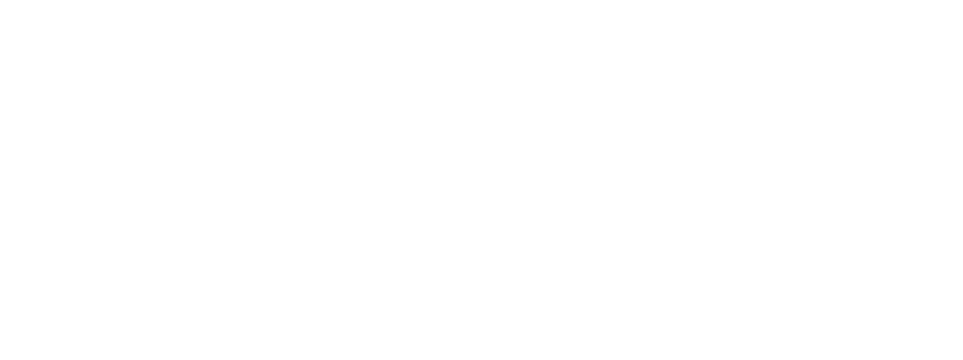
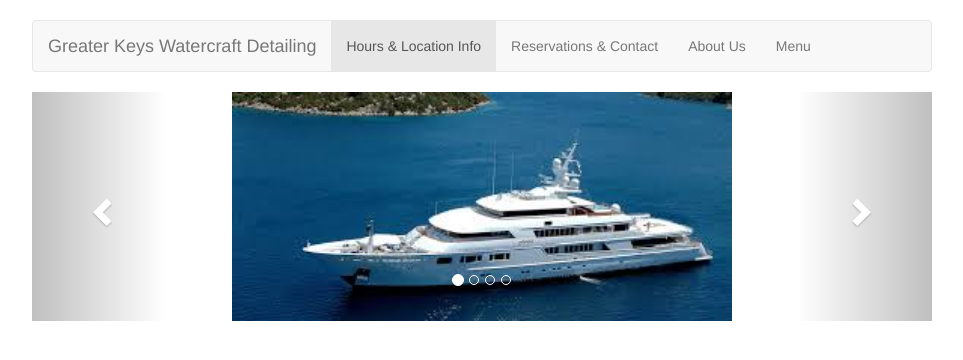
Before and after one commit to cvoskuil/webdesign1-finalproject, a plain HTML site: page index.html in a window 1280 px wide. Shown: the whole page, without its empty margins (158-1121 px from the left). Drawn offline with nearby package versions, Linux system fonts and the light colour scheme.

Commit message:
added navbar and carousel
items not functional yet

```diff
--- /dev/null
+++ b/css/style.css
@@ -0,0 +1,14 @@
+#pageWrapper
+{
+    width: 900px;
+    margin: 0 auto;
+    margin-top: 20px;
+}
+img
+{
+    margin: 0 auto;
+    width: 500px;
+}
+#myCarousel
+{
+}
--- a/index.html
+++ b/index.html
@@ -3,9 +3,76 @@
 <html>
 <head>
     <meta charset="utf-8" />
-    <title></title>
+    <title>Greater Keys Watercraft Detailing, Marathon FL</title>
+    <link rel="stylesheet" href="https://maxcdn.bootstrapcdn.com/bootstrap/3.3.5/css/bootstrap.min.css" />
+    <script src="https://maxcdn.bootstrapcdn.com/bootstrap/3.3.5/js/bootstrap.min.js"></script>
+    <link rel="stylesheet" href="css/style.css" />
+    <script src="https://ajax.googleapis.com/ajax/libs/jquery/2.1.3/jquery.min.js"></script>
 </head>
 <body>
+    <div id="pageWrapper">
 
+        <nav class="navbar navbar-default">
+            <div class="container-fluid">
+                <div class="navbar-header">
+                    <button type="button" class="navbar-toggle collapsed" data-toggle="collapse" data-target="#bs-example-navbar-collapse-1" aria-expanded="false">
+                        <span class="icon-bar"></span>
+                        <span class="icon-bar"></span>
+                        <span class="icon-bar"></span>
+                        <span class="icon-bar"></span>
+                    </button>
+                    <a class="navbar-brand" href="index.html">Greater Keys Watercraft Detailing</a>
+                </div>
+
+                <div class="collapse navbar-collapse" id="bs-example-navbar-collapse-1">
+                    <ul class="nav navbar-nav">
+                        <li class="active"><a href="location.html">Hours &amp; Location Info</a></li>
+                        <li><a href="reservations.html">Reservations &amp; Contact</a></li>
+                        <li><a href="about.html">About Us</a></li>
+                        <li><a href="menu.html">Menu</a></li>
+                    </ul>
+                </div>
+            </div>
+        </nav>
+
+        <div id="myCarousel" class="carousel slide" data-ride="carousel">
+            <!-- Indicators -->
+            <ol class="carousel-indicators">
+                <li data-target="#myCarousel" data-slide-to="0" class="active"></li>
+                <li data-target="#myCarousel" data-slide-to="1"></li>
+                <li data-target="#myCarousel" data-slide-to="2"></li>
+                <li data-target="#myCarousel" data-slide-to="3"></li>
+            </ol>
+
+            <!-- Wrapper for slides -->
+            <div class="carousel-inner" role="listbox">
+                <div class="item active">
+                    <img src="images/boat1.jpg" alt="Chania">
+                </div>
+
+                <div class="item">
+                    <img src="images/boat2.jpg" alt="Chania">
+                </div>
+
+                <div class="item">
+                    <img src="img_flower.jpg" alt="Flower">
+                </div>
+
+                <div class="item">
+                    <img src="img_flower2.jpg" alt="Flower">
+                </div>
+            </div>
+
+            <!-- Left and right controls -->
+            <a class="left carousel-control" href="#myCarousel" role="button" data-slide="prev">
+                <span class="glyphicon glyphicon-chevron-left" aria-hidden="true"></span>
+                <span class="sr-only">Previous</span>
+            </a>
+            <a class="right carousel-control" href="#myCarousel" role="button" data-slide="next">
+                <span class="glyphicon glyphicon-chevron-right" aria-hidden="true"></span>
+                <span class="sr-only">Next</span>
+            </a>
+        </div>
+    </div>
 </body>
 </html>
```
Also changed, not shown: images/boat1.jpg (added), images/boat2.jpg (added).
